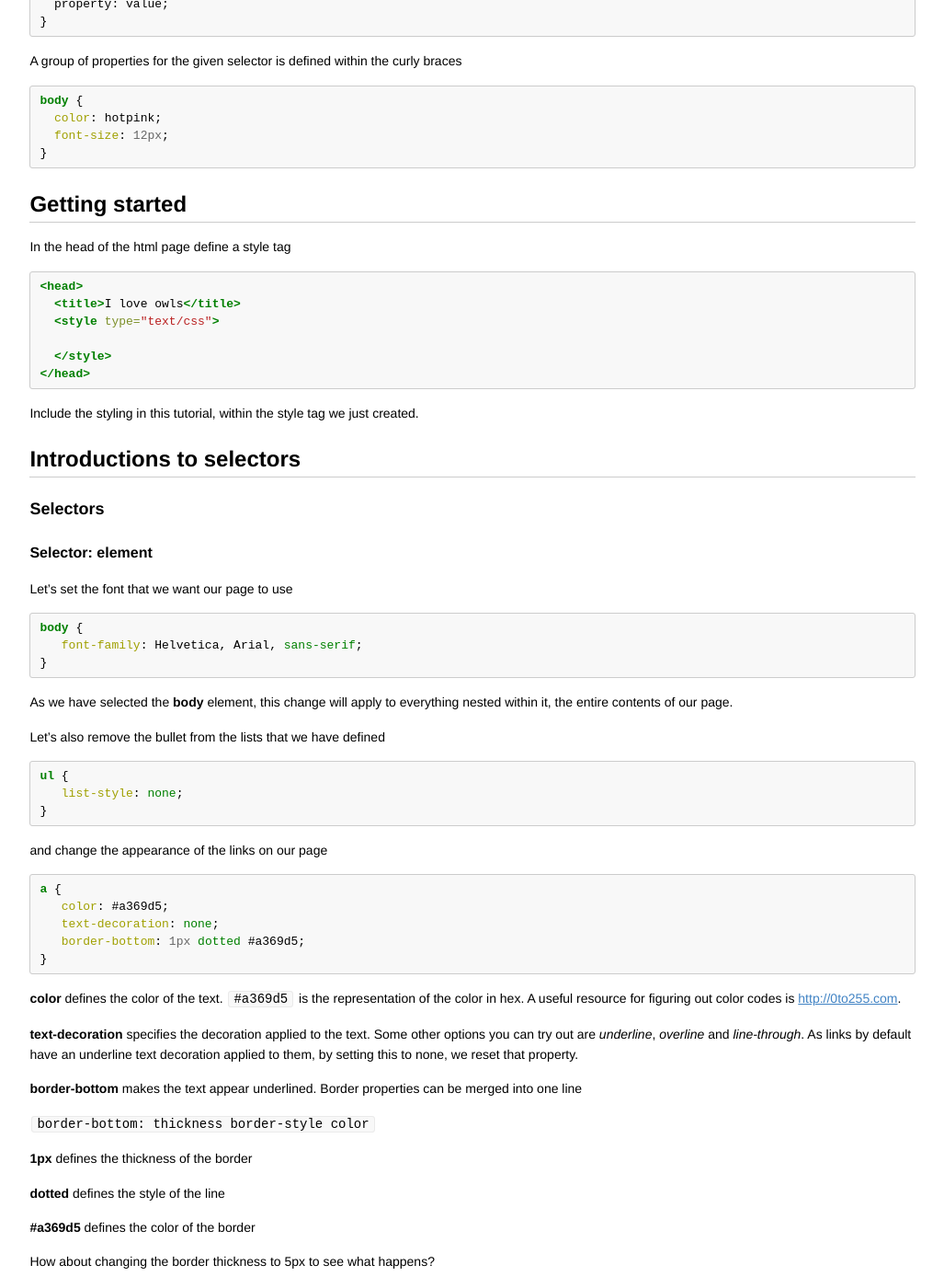
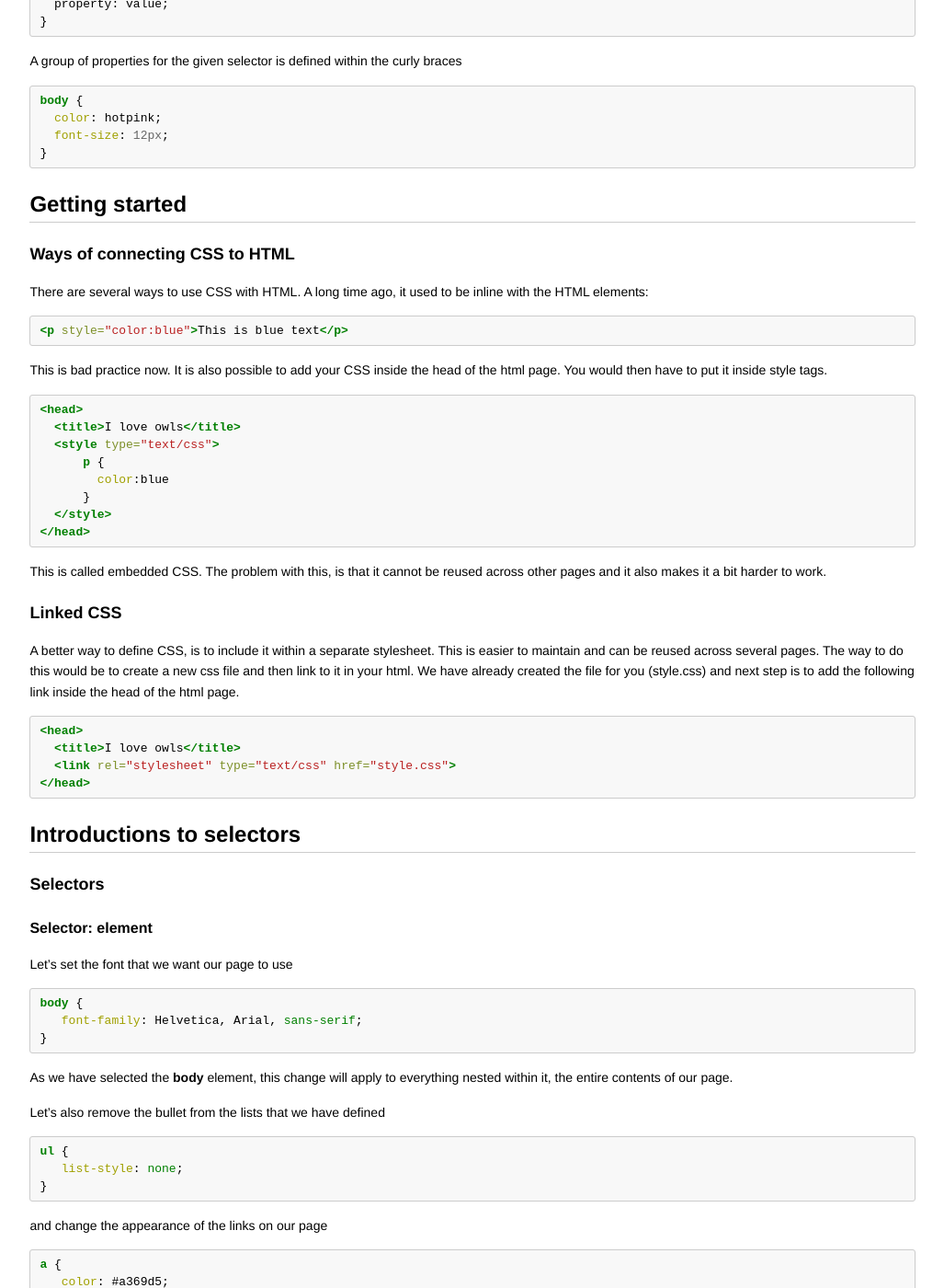
Before and after one commit to codebar/tutorials, a Jekyll site: the page built from html/lesson2/tutorial.md, in a window 1280 px wide and 1400 px high, scrolled down 1427 px. Shown: the whole window at 92% size, without its empty margins (126-1153 px from the left). Built offline with Jekyll 4.4.1, drawn with Linux system fonts in a browser that asks for light colours; some of the changed text lies outside the part shown.

Commit message:
start with CSS in separate file
Remove adding CSS in the head (keeping a small explanation) and start with CSS in a separate file

````diff
--- a/html/lesson2/tutorial.md
+++ b/html/lesson2/tutorial.md
@@ -12,8 +12,8 @@ In this tutorial we are going to look at:
 
 * What is CSS?
 * What you can do with CSS?
+* Linking your CSS file
 * Introductions to selectors
-* Linking your CSS file
 * Cascading selectors
 * Pseudo classes
 
@@ -78,19 +78,36 @@ body {
 ```
 
 ## Getting started
+### Ways of connecting CSS to HTML
 
-In the head of the html page define a style tag
+There are several ways to use CSS with HTML. A long time ago, it used to be inline with the HTML elements:
+```html
+<p style="color:blue">This is blue text</p>
+```
+This is bad practice now. It is also possible to add your CSS inside the head of the html page. You would then have to put it inside style tags.
 
 ```html
 <head>
   <title>I love owls</title>
   <style type="text/css">
-
+      p {
+        color:blue
+      }
   </style>
 </head>
 ```
 
-Include the styling in this tutorial, within the style tag we just created.
+This is called embedded CSS. The problem with this, is that it cannot be reused across other pages and it also makes it a bit harder to work.
+
+### Linked CSS
+A better way to define CSS, is to include it within a separate stylesheet. This is easier to maintain and can be reused across several pages. The way to do this would be to create a new css file and then link to it in your html. We have already created the file for you (style.css) and next step is to add the following link inside the head of the html page.
+
+```html
+<head>
+  <title>I love owls</title>
+  <link rel="stylesheet" type="text/css" href="style.css">
+</head>
+```
 
 ## Introductions to selectors
 
@@ -195,36 +212,6 @@ Selects all list elements that are nested within a **class** pictures
 
 > Change inline to inline-block, and to block. Can you notice the difference?
 
-## Ways of connecting CSS to HTML
-
-### Embedded CSS
-
-At the beginning of the tutorial we described how to connect the CSS to our page.
-
-```html
-<head>
-  <title>I love owls</title>
-  <style type="text/css">
-
-  </style>
-</head>
-```
-
-This method of using CSS, by defining it within our HTML page is called **embedded**. The problem with this, is that it cannot be reused across other pages and it also makes it a bit harder to work.
-
-
-### Linked CSS
-
-A better way to define CSS, is to include it within a separate stylesheet. This is easier to maintain and can be reused across several pages.
-
-To achieve this, let's move our CSS outside of the head of the page and into a new file that we will link through the head.
-
-```html
-<head>
-  <title>I love owls</title>
-  <link rel="stylesheet" type="text/css" href="style.css">
-</head>
-```
 
 ## Cascading
 
````
